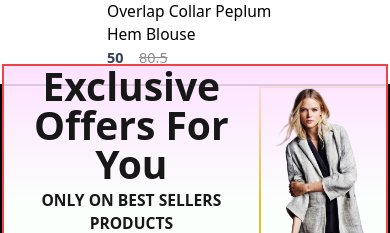
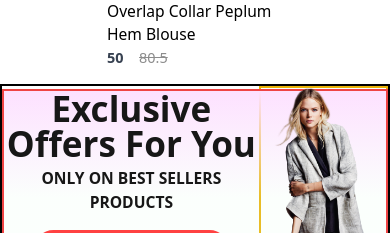
Before and after one commit to TuCamKiet/E-CommoreShopperFrontend, a React (Create React App) app: page / in a window 390 px wide. Shown: the part 712-945 px from the top of the page. Built offline with nearby package versions, Linux system fonts and the light colour scheme.

Commit message:
mobile responsive

```diff
--- a/src/Components/Offers/Offers.js
+++ b/src/Components/Offers/Offers.js
@@ -3,7 +3,7 @@ import exclusive_image from "../Assets/exclusive_image.png";
 
 const Offers = () => {
   const offers_left_h1 =
-    "text-[#171717] text-[clamp(1rem,10vmin,4.5rem)] font-semibold leading-none";
+    "text-[#171717] text-[clamp(1rem,9vmin,4.5rem)] font-semibold leading-none";
   return (
     <div className="offers w-full h-fit flex items-center justify-end relative border-2 border-black">
       <div className="offers-left flex items-center w-full h-[75%] min-h-fit absolute bg-[linear-gradient(180deg,#fde1ff,#e1ffea22_60%)] border-2 border-red-500">
@@ -13,7 +13,7 @@ const Offers = () => {
           <p className="text-[#171717] text-[clamp(0.4rem,4vmin,1.25rem)] font-semibold pt-[1.5vmin]">
             ONLY ON BEST SELLERS PRODUCTS
           </p>
-          <button className="w-[clamp(0.5rem,50vmin,16rem)] h-[clamp(1rem,10vmin,4rem)] rounded-full bg-[#ff4141] text-white text-[clamp(0.4rem,4vmin,1.25rem)] font-medium mt-[clamp(0.5rem,5vmin,1.5rem)] cursor-pointer">
+          <button className="w-[clamp(0.5rem,50vmin,16rem)] h-[clamp(1rem,10vmin,4rem)] rounded-full bg-[#ff4141] text-white text-[clamp(0.4rem,4vmin,1.25rem)] font-medium mt-[clamp(0.5rem,4vmin,1.5rem)] cursor-pointer">
             Check Now
           </button>
         </div>
--- a/src/index.css
+++ b/src/index.css
@@ -619,6 +619,14 @@ video {
   margin-top: clamp(0.2rem,2vmin,1.5rem);
 }
 
+.mt-\[clamp\(0\.5rem\2c 4\.5vmin\2c 1\.5rem\)\] {
+  margin-top: clamp(0.5rem,4.5vmin,1.5rem);
+}
+
+.mt-\[clamp\(0\.5rem\2c 4vmin\2c 1\.5rem\)\] {
+  margin-top: clamp(0.5rem,4vmin,1.5rem);
+}
+
 .block {
   display: block;
 }
@@ -1079,6 +1087,18 @@ video {
   font-size: clamp(1rem,11vmin,4.5rem);
 }
 
+.text-\[clamp\(1rem\2c 9vmin\2c 4\.5rem\)\] {
+  font-size: clamp(1rem,9vmin,4.5rem);
+}
+
+.text-\[clamp\(1rem\2c 9\.5vmin\2c 4\.5rem\)\] {
+  font-size: clamp(1rem,9.5vmin,4.5rem);
+}
+
+.text-\[clamp\(1rem\2c 9\.2vmin\2c 4\.5rem\)\] {
+  font-size: clamp(1rem,9.2vmin,4.5rem);
+}
+
 .font-extrabold {
   font-weight: 800;
 }
```
